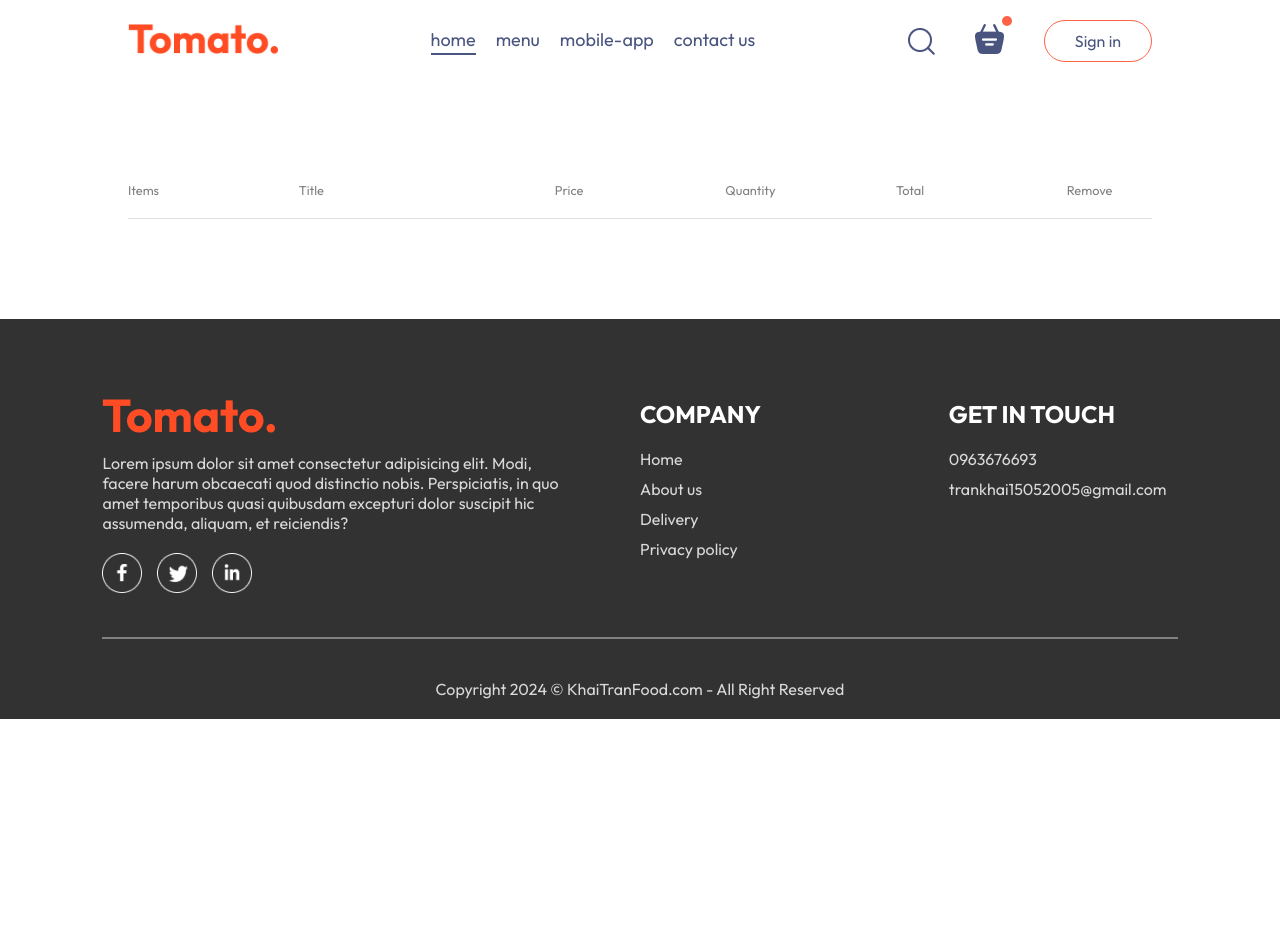
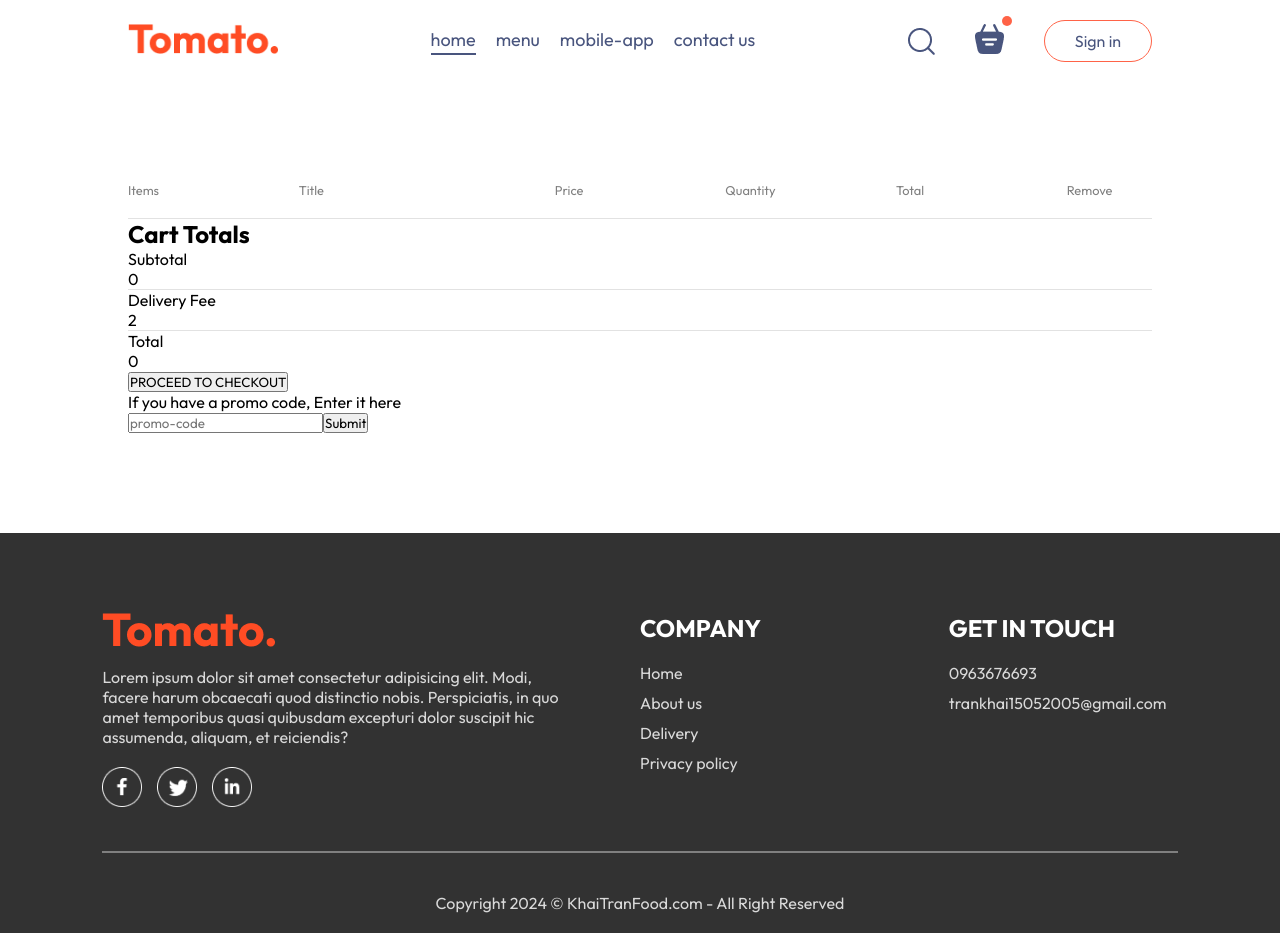
Before and after one commit to khaibtros/code-tracking, a React (Vite) app in the folder frontend/: page /cart in a window 1280 px wide. Before the commit the page ends 800 px from the top, so only its background shows below. Built offline with nearby package versions, Linux system fonts and the light colour scheme.

Commit message:
Add HTML for the Cart Totals section

```diff
--- a/frontend/src/pages/Cart/Cart.jsx
+++ b/frontend/src/pages/Cart/Cart.jsx
@@ -19,7 +19,7 @@ const Cart = () => {
         </div>
         <br />
         <hr />
-        {food_list.map((item,index) => {
+        {food_list.map((item, index) => {
           if (cartItems[item._id] > 0) {
             return (
               <div>
@@ -29,14 +29,44 @@ const Cart = () => {
                   <p>${item.price}</p>
                   <p>{cartItems[item._id]}</p>
                   <p>${item.price * cartItems[item._id]}</p>
-                  <p onClick={()=>removeFromCart(item._id)} className='cross'>x</p>
+                  <p onClick={() => removeFromCart(item._id)} className='cross'>x</p>
                 </div>
                 <hr />
               </div>
             )
           }
-        })
-        }
+        })}
+      </div>
+      <div className="cart-bottom">
+        <div className="cart-total">
+            <h2>Cart Totals</h2>
+            <div>
+              <div className="cart-total-details">
+                <p>Subtotal</p>
+                <p>{0}</p>
+              </div>
+              <hr />
+              <div className="cart-total-details">
+                <p>Delivery Fee</p>
+                <p>{2}</p>
+              </div>
+              <hr />
+              <div className="cart-total-details">
+                <p>Total</p>
+                <p>{0}</p>
+              </div>
+              <button>PROCEED TO CHECKOUT</button>
+          </div>
+          <div className="cart-promocode">
+            <div>
+              <p>If you have a promo code, Enter it here</p>
+              <div className="cart-promocode-input">
+                <input type="text" placeholder='promo-code' />
+                <button>Submit</button>
+              </div>
+            </div>
+          </div>
+        </div>
       </div>
     </div>
   )
```
